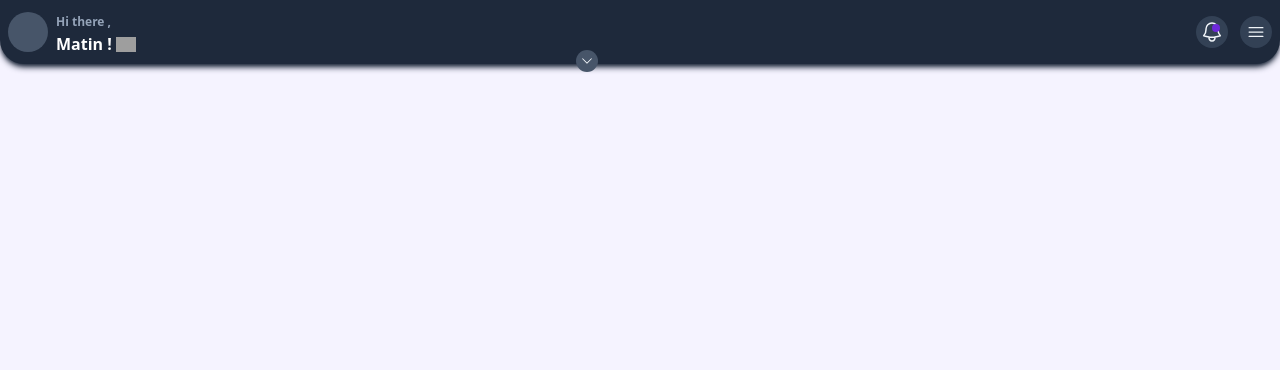
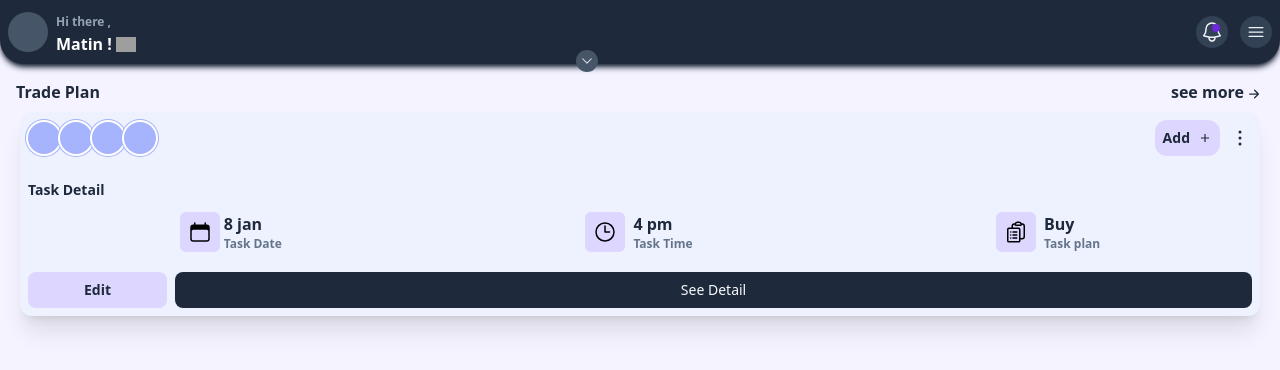
Before and after one commit to Matin-Sangabi/-Journal-trade, a Next.js app: page / in a window 1280 px wide. Shown: the top 370 px of the page. Built offline with nearby package versions, Linux system fonts and the light colour scheme; grey boxes are pictures that could not be loaded.

Commit message:
trade plan component added

```diff
--- /dev/null
+++ b/src/components/tradeTasks/tradePlan.js
@@ -0,0 +1,100 @@
+import Link from "next/link";
+import { BsArrowRightShort } from "react-icons/bs";
+import {
+  HiCalendar,
+  HiEllipsisVertical,
+  HiOutlineClipboardDocumentList,
+  HiOutlineClock,
+} from "react-icons/hi2";
+import { RiAddLine } from "react-icons/ri";
+const TradePlan = () => {
+  return (
+    <div className="flex flex-col gap-y-2">
+      <div className="flex items-center justify-between text-slate-800">
+        <h1 className="text-base font-semibold">Trade Plan</h1>
+        <Link
+          href={"/"}
+          className="inline-flex items-center justify-center hover:text-sky-700 font-semibold group transition-all ease-in-out duration-300 "
+        >
+          <span className="flex  items-center justify-center  ">see more</span>
+          <span className="text-xl flex items-center justify-center pt-1 group-hover:translate-x-1 transition-all ease-in-out duration-300 ">
+            <BsArrowRightShort />
+          </span>
+        </Link>
+      </div>
+      <div className="mx-1 py-2 px-2 flex flex-col gap-y-4 bg-indigo-50 rounded-xl shadow-xl">
+        <div className="flex items-center justify-between">
+          <div className="flex items-center flex-1">
+            {[1, 2, 3, 4].map((_, i) => {
+              return (
+                <span
+                  key={i}
+                  className="w-8 h-8 ring-1 ring-indigo-300 ring-offset-2 rounded-full bg-indigo-300"
+                ></span>
+              );
+            })}
+          </div>
+          <div className="flex items-center gap-x-2">
+            <button className="p-2 rounded-xl bg-violet-200 text-slate-800 text-sm font-bold flex items-center justify-center gap-x-2">
+              <span className="">Add</span>
+              <span>
+                <RiAddLine />
+              </span>
+            </button>
+            <button className="text-slate-800 text-2xl">
+              <HiEllipsisVertical />
+            </button>
+          </div>
+        </div>
+        <div className="flex flex-col gap-y-2 mt-2">
+          <h1 className="text-slate-800 font-bold text-sm">Task Detail</h1>
+          <div className="flex items-center flex-wrap justify-around p-1 gap-2">
+            <div className="flex gap-x-1">
+              <div className="flex items-center p-2 text-2xl rounded-md bg-violet-200 text-salte-700">
+                <HiCalendar />
+              </div>
+              <div className="flex flex-col ">
+                <span className="font-bold text-slate-800 ">8 jan</span>
+                <spnn className="text-xs text-slate-500 font-semibold ">
+                  Task Date
+                </spnn>
+              </div>
+            </div>
+            <div className="flex gap-x-2">
+              <div className="flex items-center p-2 text-2xl rounded-md bg-violet-200 text-salte-700">
+                <HiOutlineClock />
+              </div>
+              <div className="flex flex-col ">
+                <span className="font-bold text-slate-800 ">4 pm</span>
+                <spnn className="text-xs text-slate-500 font-semibold ">
+                  Task Time
+                </spnn>
+              </div>
+            </div>
+            <div className="flex gap-x-2">
+              <div className="flex items-center p-2 text-2xl rounded-md bg-violet-200 text-salte-700">
+                <HiOutlineClipboardDocumentList />
+              </div>
+              <div className="flex flex-col ">
+                <span className="font-bold text-slate-800 ">Buy</span>
+                <spnn className="text-xs text-slate-500 font-semibold ">
+                  Task plan
+                </spnn>
+              </div>
+            </div>
+          </div>
+        </div>
+        <div className="flex items-center gap-x-2 ">
+          <button className="bg-violet-200 text-slate-800 font-bold text-sm px-14 py-2 rounded-lg">
+            Edit
+          </button>
+          <button className="bg-slate-800 text-slate-50 px-4 py-2 font-medium text-sm rounded-lg flex-1">
+            See Detail
+          </button>
+        </div>
+      </div>
+    </div>
+  );
+};
+
+export default TradePlan;
--- a/src/container/layout/index.js
+++ b/src/container/layout/index.js
@@ -1,12 +1,16 @@
+import { useRouter } from "next/router";
 import Header from "./header";
 import BottomNav from "./navigation/bottomNav";
 
-const Layout = ({children }) => {
-    return ( <>
-        <Header/>
-        {children}
-        <BottomNav/>
-    </> );
-}
+const Layout = ({ children }) => {
+  const router = useRouter();
+  return (
+    <>
+      {(router.pathname === "/" || router.pathname === "/wallet") && <Header />}
+      <div className="max-w-screen-xl px-4 mt-4">{children}</div>
+      <BottomNav />
+    </>
+  );
+};
 
 export default Layout;
--- a/src/pages/index.js
+++ b/src/pages/index.js
@@ -1,11 +1,14 @@
+
+
+import TradePlan from "src/components/tradeTasks/tradePlan";
 import Layout from "src/container/layout";
 
 const Home = () => {
   return (
     <Layout>
-
+      <TradePlan/>
     </Layout>
-   );
-}
+  );
+};
 
 export default Home;
```
